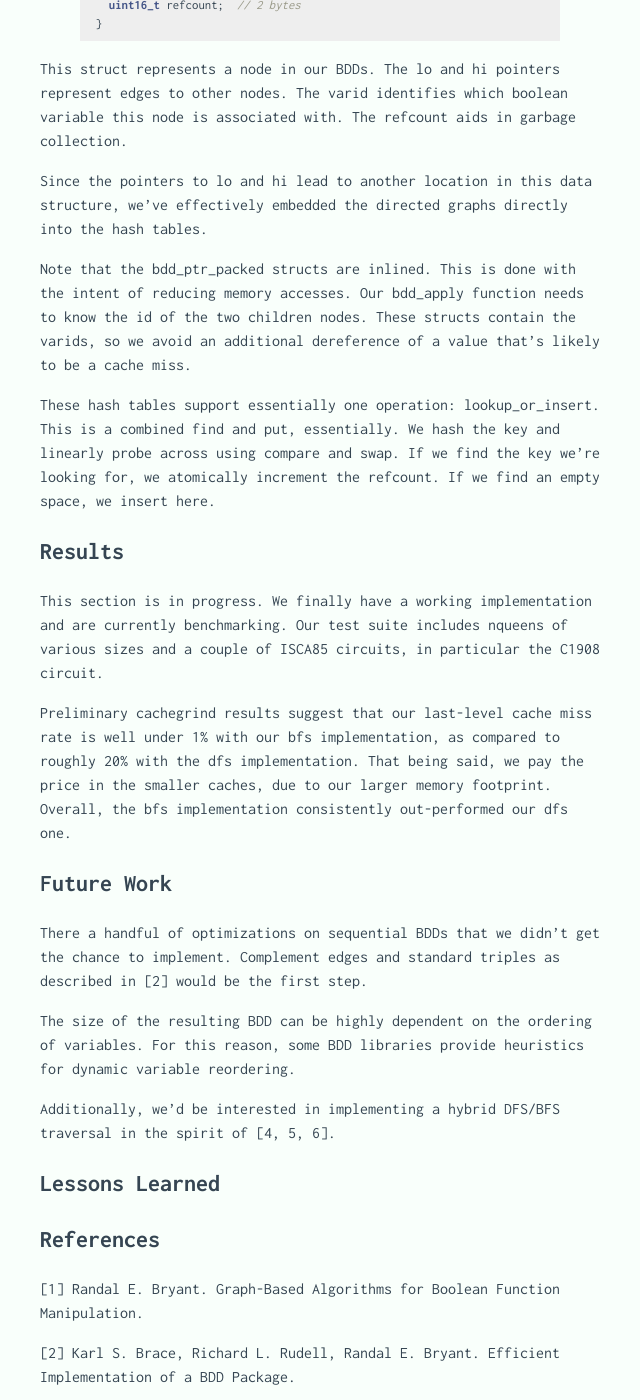
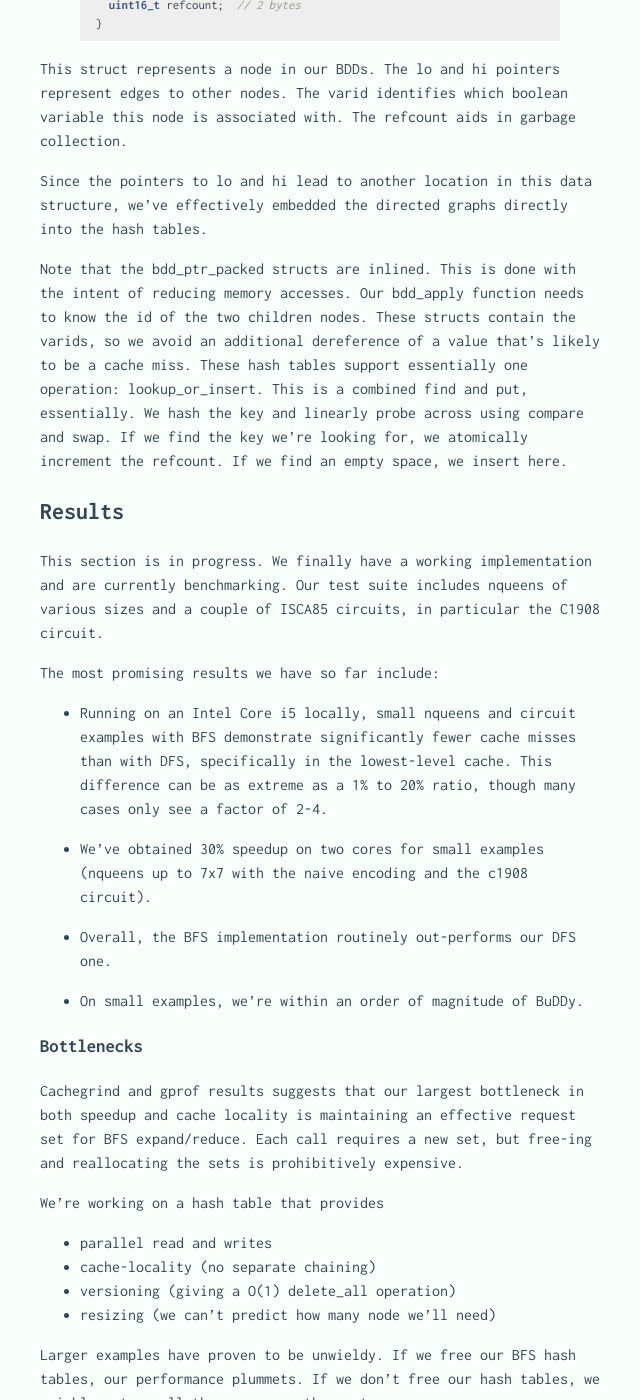
Before and after one commit to evanbergeron/lockfree-bdd, a Jekyll site: the page built from index.md, in a window 1280 px wide and 1400 px high, scrolled down 4690 px. Shown: the whole window, without its empty margins (0-640 px from the left). Built offline with Jekyll 4.4.1, drawn with Linux system fonts in a browser that asks for light colours; some of the changed text lies outside the part shown.

Commit message:
Update results

```diff
--- a/index.md
+++ b/index.md
@@ -169,14 +169,36 @@ This struct represents a node in our BDDs. The lo and hi pointers represent edge
 Since the pointers to lo and hi lead to another location in this data structure, we've effectively embedded the directed graphs directly into the hash tables.
 
 Note that the bdd_ptr_packed structs are inlined. This is done with the intent of reducing memory accesses. Our bdd_apply function needs to know the id of the two children nodes. These structs contain the varids, so we avoid an additional dereference of a value that's likely to be a cache miss.
-
 These hash tables support essentially one operation: lookup_or_insert. This is a combined find and put, essentially. We hash the key and linearly probe across using compare and swap. If we find the key we're looking for, we atomically increment the refcount. If we find an empty space, we insert here.
 
 ## Results
 
 This section is in progress. We finally have a working implementation and are currently benchmarking. Our test suite includes nqueens of various sizes and a couple of ISCA85 circuits, in particular the C1908 circuit.
 
-Preliminary cachegrind results suggest that our last-level cache miss rate is well under 1% with our bfs implementation, as compared to roughly 20% with the dfs implementation. That being said, we pay the price in the smaller caches, due to our larger memory footprint. Overall, the bfs implementation consistently out-performed our dfs one.
+The most promising results we have so far include:
+
+* Running on an Intel Core i5 locally, small nqueens and circuit examples with BFS demonstrate significantly fewer cache misses than with DFS, specifically in the lowest-level cache. This difference can be as extreme as a 1% to 20% ratio, though many cases only see a factor of 2-4.
+
+* We've obtained 30% speedup on two cores for small examples (nqueens up to 7x7 with the naive encoding and the c1908 circuit).
+
+* Overall, the BFS implementation routinely out-performs our DFS one.
+
+* On small examples, we're within an order of magnitude of BuDDy.
+
+### Bottlenecks
+
+Cachegrind and gprof results suggests that our largest bottleneck in both speedup and cache locality is maintaining an effective request set for BFS expand/reduce. Each call requires a new set, but free-ing and reallocating the sets is prohibitively expensive.
+
+We're working on a hash table that provides
+
+* parallel read and writes
+* cache-locality (no separate chaining)
+* versioning (giving a O(1) delete_all operation)
+* resizing (we can't predict how many node we'll need)
+
+Larger examples have proven to be unwieldy. If we free our BFS hash tables, our performance plummets. If we don't free our hash tables, we quickly eat up all the memory on the system.
+
+Our suspicion is that after this BFS hash table is completed, we'll get a good deal of speedup on increasing number of cores with larger examples.
 
 ## Future Work
 
```
